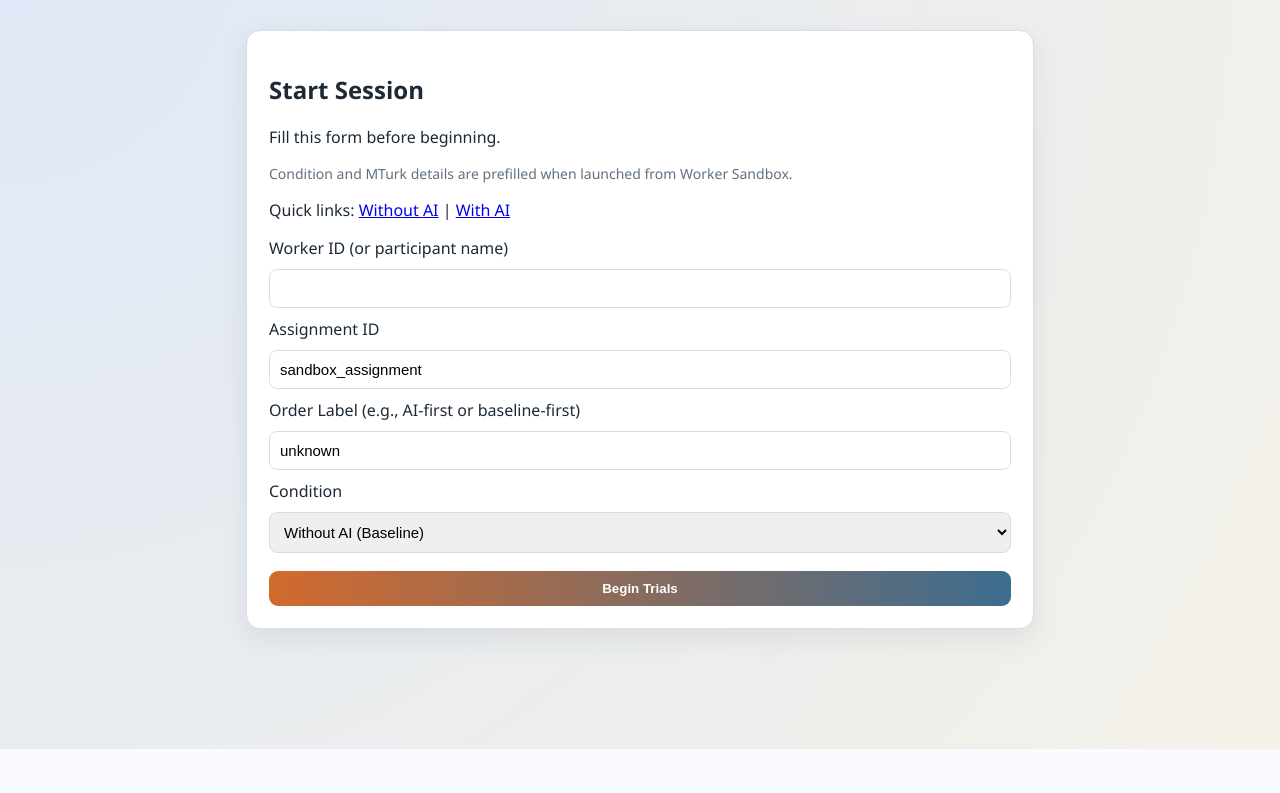
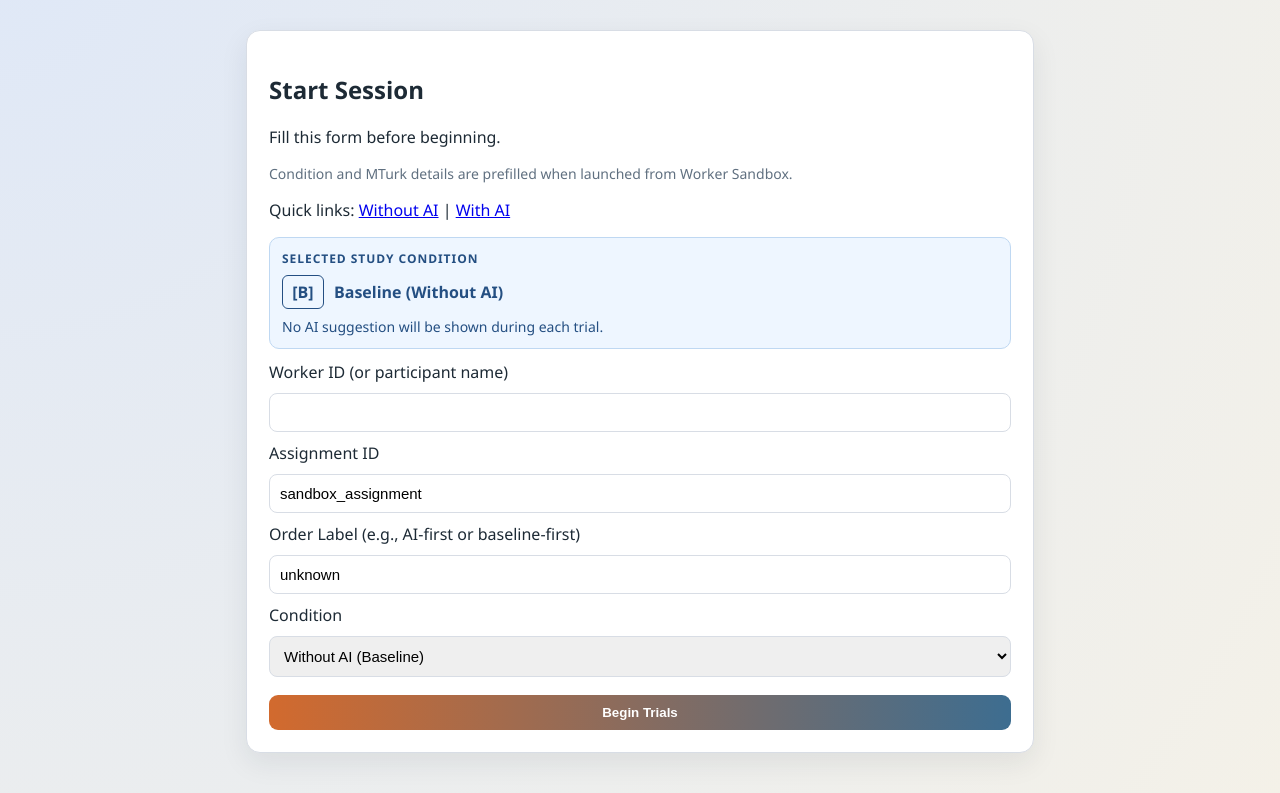
Before and after one commit to RuijieZheng/CSE594hw3, a Flask app: page /start in a window 1280 px wide. Shown: the part 51-844 px from the top of the page. Before the commit the page ends 800 px from the top, so only its background shows below. Run offline with Flask 3, Linux system fonts and the light colour scheme.

Commit message:
UI: add explicit [B]/[AI] condition symbols on start page

```diff
--- a/app/static/style.css
+++ b/app/static/style.css
@@ -40,6 +40,54 @@ body {
 .muted {
   color: #607080;
   font-size: 14px;
+}
+
+.condition-panel {
+  border-radius: 10px;
+  border: 1px solid var(--line);
+  padding: 12px;
+  margin: 12px 0 4px;
+}
+
+.condition-kicker {
+  margin: 0 0 8px;
+  font-size: 12px;
+  text-transform: uppercase;
+  letter-spacing: 0.08em;
+  font-weight: 700;
+}
+
+.condition-row {
+  display: flex;
+  align-items: center;
+  gap: 10px;
+}
+
+.condition-symbol {
+  display: inline-block;
+  min-width: 42px;
+  padding: 5px 8px;
+  border-radius: 6px;
+  border: 1px solid currentColor;
+  font-weight: 800;
+  text-align: center;
+}
+
+.condition-hint {
+  margin: 8px 0 0;
+  font-size: 14px;
+}
+
+.condition-panel.condition-baseline {
+  background: #eef6ff;
+  color: #244f82;
+  border-color: #bfd8f2;
+}
+
+.condition-panel.condition-ai {
+  background: #f3ffeb;
+  color: #2c6e1e;
+  border-color: #c8e9bd;
 }
 
 .card {
@@ -181,4 +229,10 @@ select {
   .study-headline h1 {
     font-size: 24px;
   }
+
+  .condition-row {
+    align-items: flex-start;
+    flex-direction: column;
+    gap: 6px;
+  }
 }
--- a/app/templates/start.html
+++ b/app/templates/start.html
@@ -13,6 +13,16 @@
     |
     <a href="{{ url_for('start_with_ai_link', workerId=prefill_worker_id, assignmentId=prefill_assignment_id, turkSubmitTo=prefill_turk_submit_to, hitId=prefill_hit_id) }}">With AI</a>
   </p>
+
+  <section id="conditionPanel" class="condition-panel {% if preselected_condition == 'with_ai' %}condition-ai{% else %}condition-baseline{% endif %}">
+    <p class="condition-kicker">Selected Study Condition</p>
+    <div class="condition-row">
+      <span id="conditionSymbol" class="condition-symbol">{% if preselected_condition == 'with_ai' %}[AI]{% else %}[B]{% endif %}</span>
+      <strong id="conditionTitle">{% if preselected_condition == 'with_ai' %}With AI Assistance{% else %}Baseline (Without AI){% endif %}</strong>
+    </div>
+    <p id="conditionHint" class="condition-hint">{% if preselected_condition == 'with_ai' %}AI suggestion will be shown during each trial.{% else %}No AI suggestion will be shown during each trial.{% endif %}</p>
+  </section>
+
   <form method="post" action="{{ url_for('start') }}" class="form-grid">
     <label for="worker_id">Worker ID (or participant name)</label>
     <input id="worker_id" name="worker_id" type="text" value="{{ prefill_worker_id }}" required>
@@ -35,4 +45,35 @@
     <button class="button" type="submit">Begin Trials</button>
   </form>
 </section>
+
+<script>
+  (function () {
+    var conditionSelect = document.getElementById("condition");
+    var panel = document.getElementById("conditionPanel");
+    var symbol = document.getElementById("conditionSymbol");
+    var title = document.getElementById("conditionTitle");
+    var hint = document.getElementById("conditionHint");
+
+    if (!conditionSelect || !panel || !symbol || !title || !hint) {
+      return;
+    }
+
+    function renderCondition() {
+      var val = conditionSelect.value;
+      var isAi = val === "with_ai";
+
+      panel.classList.toggle("condition-ai", isAi);
+      panel.classList.toggle("condition-baseline", !isAi);
+
+      symbol.textContent = isAi ? "[AI]" : "[B]";
+      title.textContent = isAi ? "With AI Assistance" : "Baseline (Without AI)";
+      hint.textContent = isAi
+        ? "AI suggestion will be shown during each trial."
+        : "No AI suggestion will be shown during each trial.";
+    }
+
+    conditionSelect.addEventListener("change", renderCondition);
+    renderCondition();
+  })();
+</script>
 {% endblock %}
```
